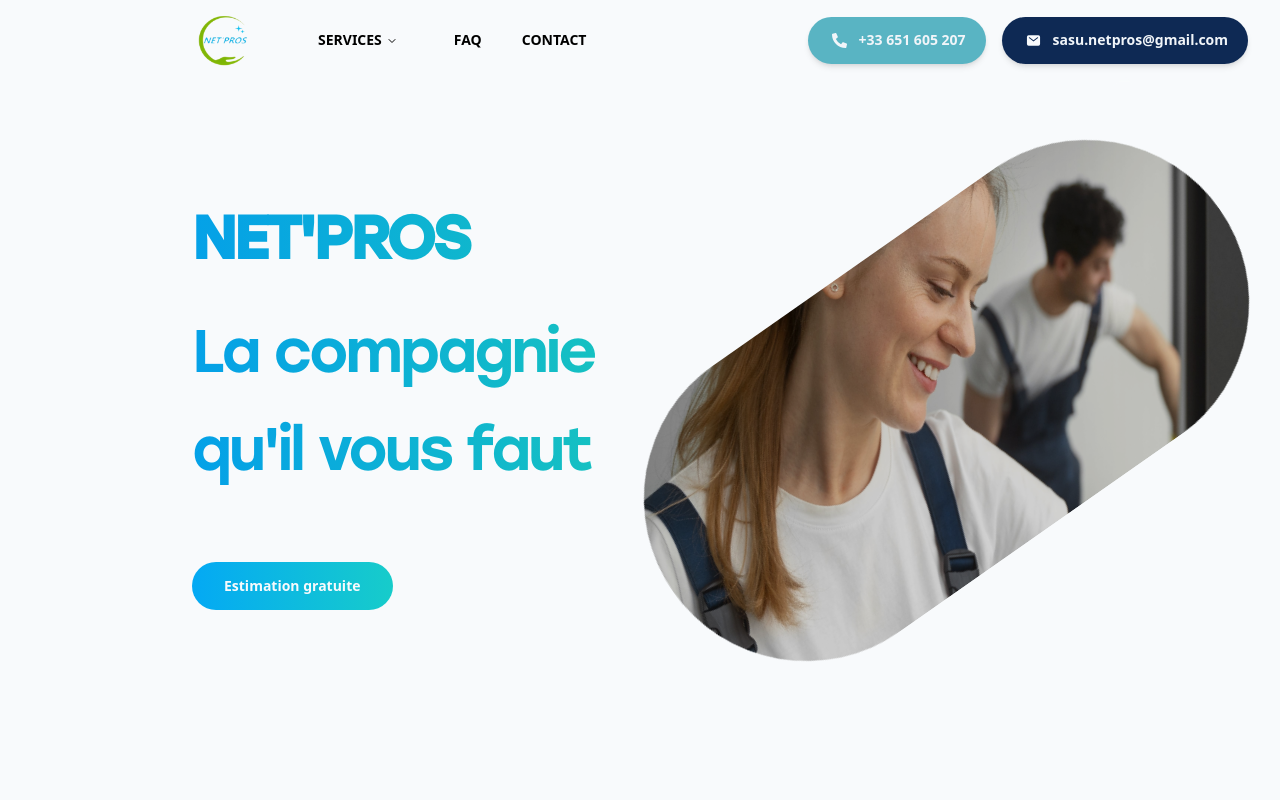
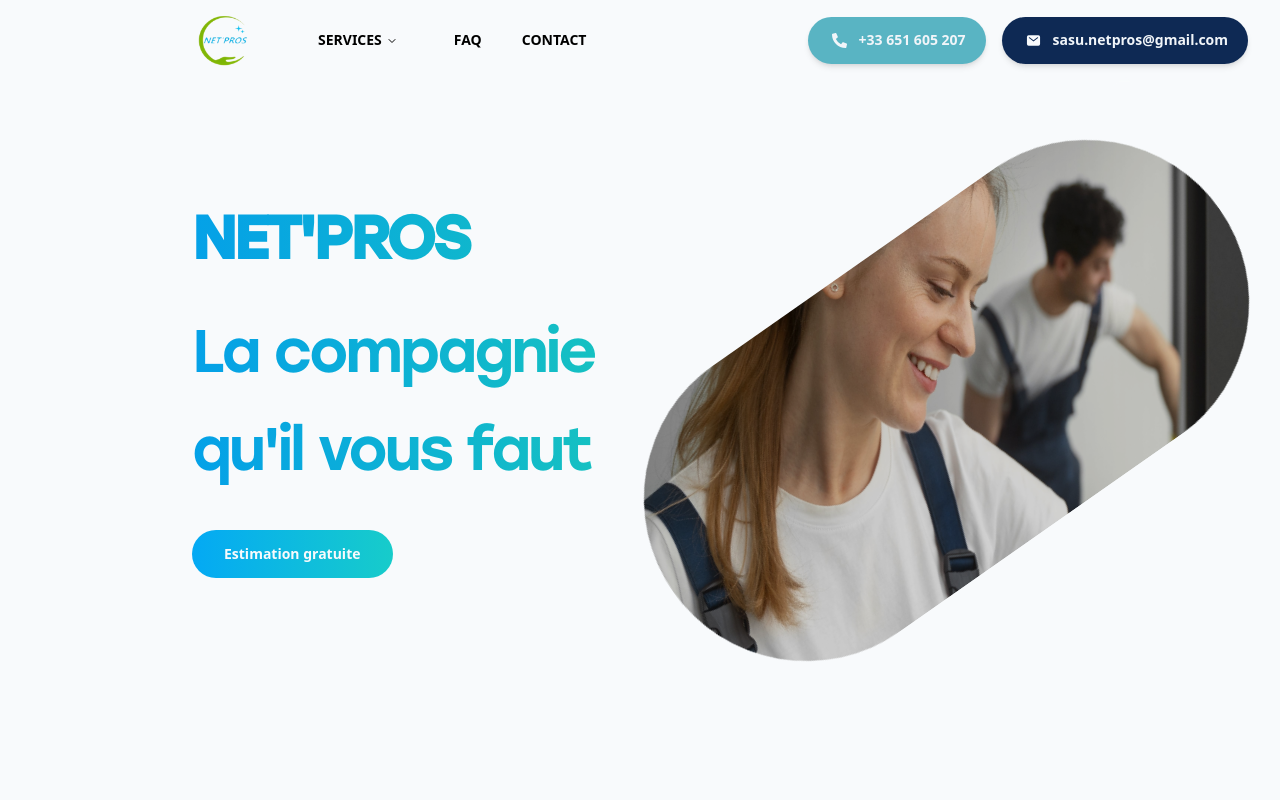
Before and after one commit to netproam/netpro, a Next.js app: page / in a window 1280 px wide. Shown: the top 800 px of the page. Built offline with nearby package versions, Linux system fonts and the light colour scheme.

Commit message:
inspiration de nikita netoyage pour la page temoignage

```diff
--- a/src/components/section/WelcomeSection.tsx
+++ b/src/components/section/WelcomeSection.tsx
@@ -157,7 +157,7 @@ t  flex flex-col lg:gap-4
   className="  p-2 px-4  lg:p-0  z-50
   text-slate-100 cursor-pointer    w-full lg:w-full
   lg:hover:text-slate-800 duration-150   fixed
-  items-center justify-center flex  bottom-0 lg:relative  lg:justify-start    lg:pt-16
+  items-center justify-center flex  bottom-8 lg:relative  lg:justify-start    lg:pt-16
  bg-transparent py-2 ">
    <DialogEstimation styleBtn="text-slate-50
 
```
